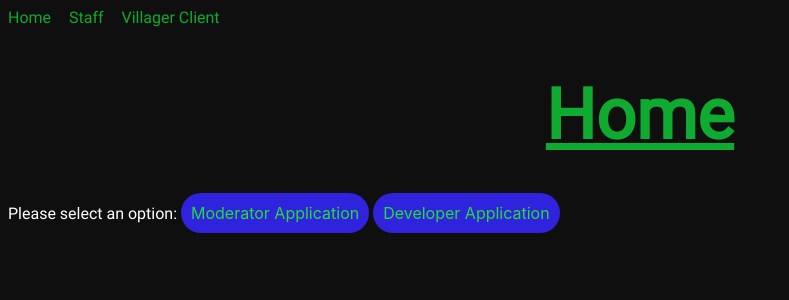
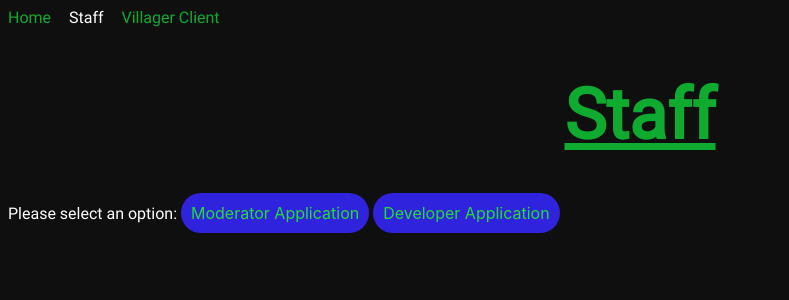
Before and after one commit to VillagerBoyGitHub/villagerboyweb, a PHP site: page /staff/index.php in a window 1280 px wide. Shown: the top 300 px of the page, without its empty margins (0-789 px from the left). Run offline with PHP 8.4, Linux system fonts and the light colour scheme; some libraries are stand-ins or nearby versions.

Commit message:
Update index.php

```diff
--- a/staff/index.php
+++ b/staff/index.php
@@ -16,11 +16,11 @@
 
     <title>Staff | Villager Boy Web</title>
 <div>
-    <a href="https://vboy.it">Home</a>
-    <a class="menu" href="https://vboy.it/staff">Staff</a>
+    <a href="https://www.vboy.it">Home</a>
+    <a class="menu" style="color:#fff" href="https://vboy.it/staff">Staff</a>
     <a class="menu" href="https://vboy.it/villager-client">Villager Client</a>
 </div>
-    <center><h1 class="title">Home</h1></center>
+    <center><h1 class="title">Staff</h1></center>
 </head>
 
 <body>
```
